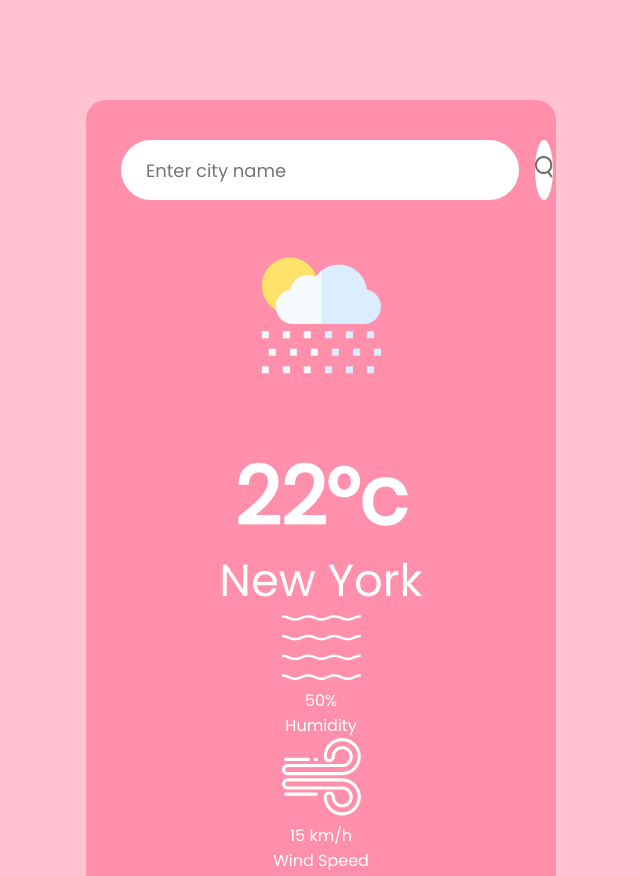
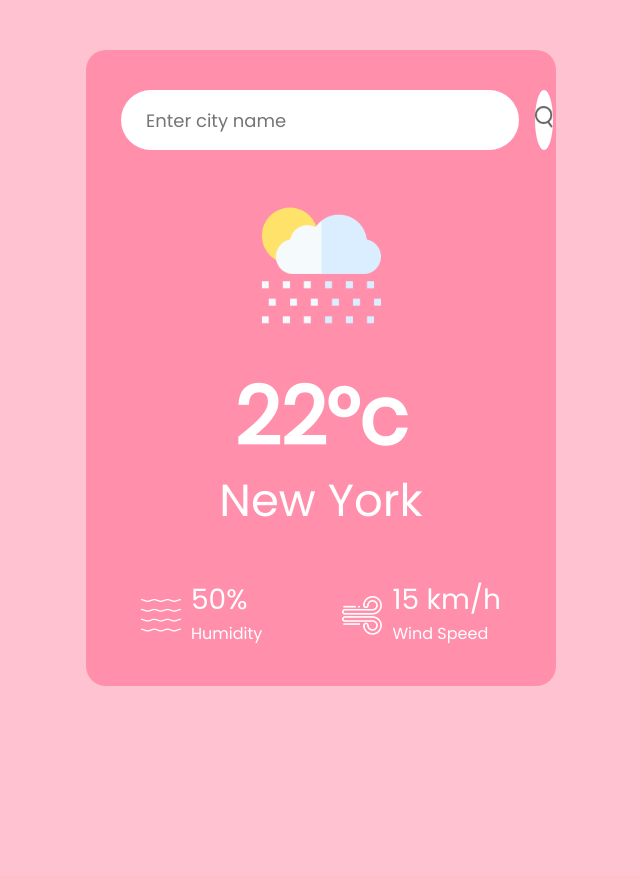
Before and after one commit to wilawanpond/weather-app, a plain HTML site: page index.html in a window 1280 px wide. Shown: the top 876 px of the page, without its empty margins (319-959 px from the left). After the commit the page ends 800 px from the top, so only its background shows below. Drawn offline with Linux system fonts and the light colour scheme.

Commit message:
Update style.css

```diff
--- a/style.css
+++ b/style.css
@@ -15,7 +15,7 @@ body {
     background-color: #ff8fab;
     color: white;
     border-radius: 20px;
-    margin: 100px auto;
+    margin: 50px auto 0;
     padding: 40px 35px;
     text-align: center;
 }
@@ -56,7 +56,7 @@ body {
 
 .weather-icon {
     width: 170px;
-    margin: 30px;
+    margin-top: 30px;
 }
 
 .weather h1 {
@@ -68,3 +68,27 @@ body {
     font-weight: 400;
     margin-top: -10px;
 }
+
+.details {
+    display: flex;
+    align-items: center;
+    justify-content: space-between;
+    padding: 0 20px;
+    margin-top: 50px;
+}
+
+.col {
+    display: flex;
+    align-items: center;
+    text-align: left;
+}
+
+.col img {
+    width: 40px;
+    margin-right: 10px;
+}
+
+.humidity, .wind {
+    font-size: 28px;
+    margin-top: -6px;
+}
```
